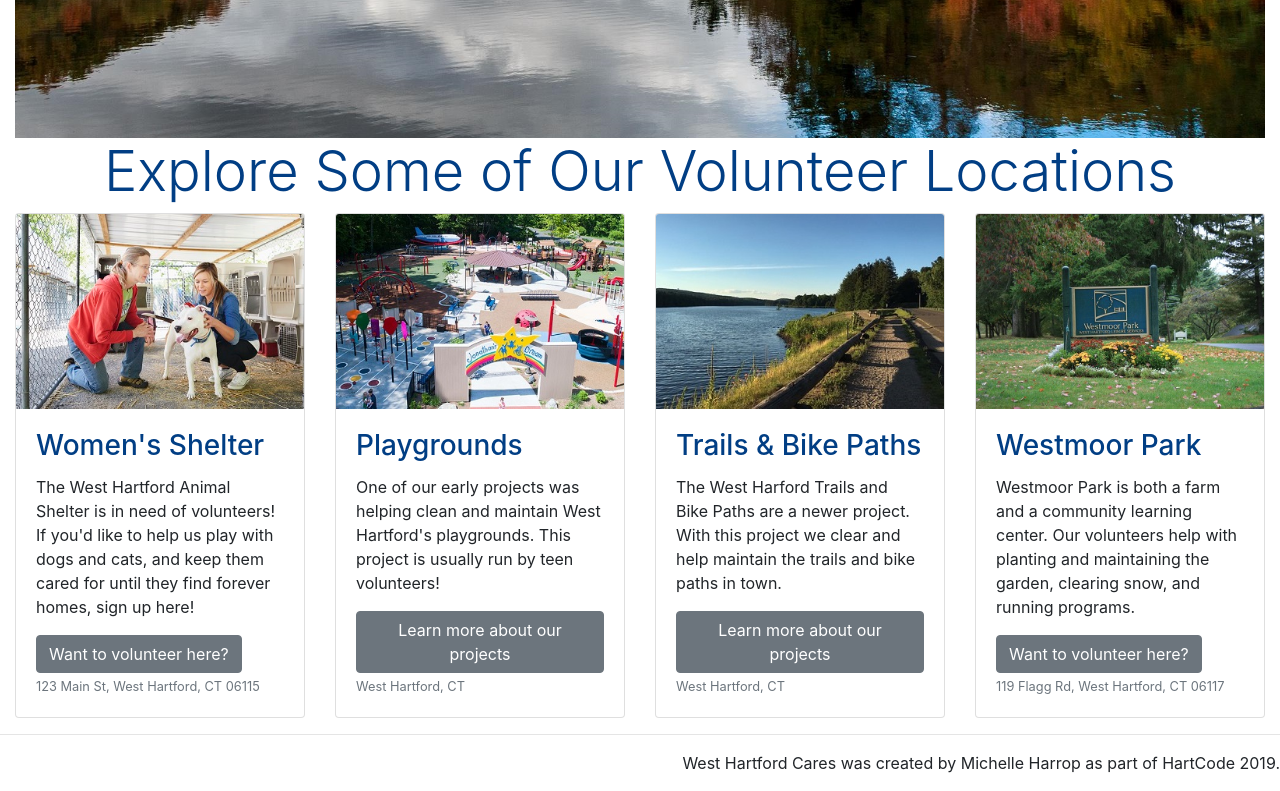
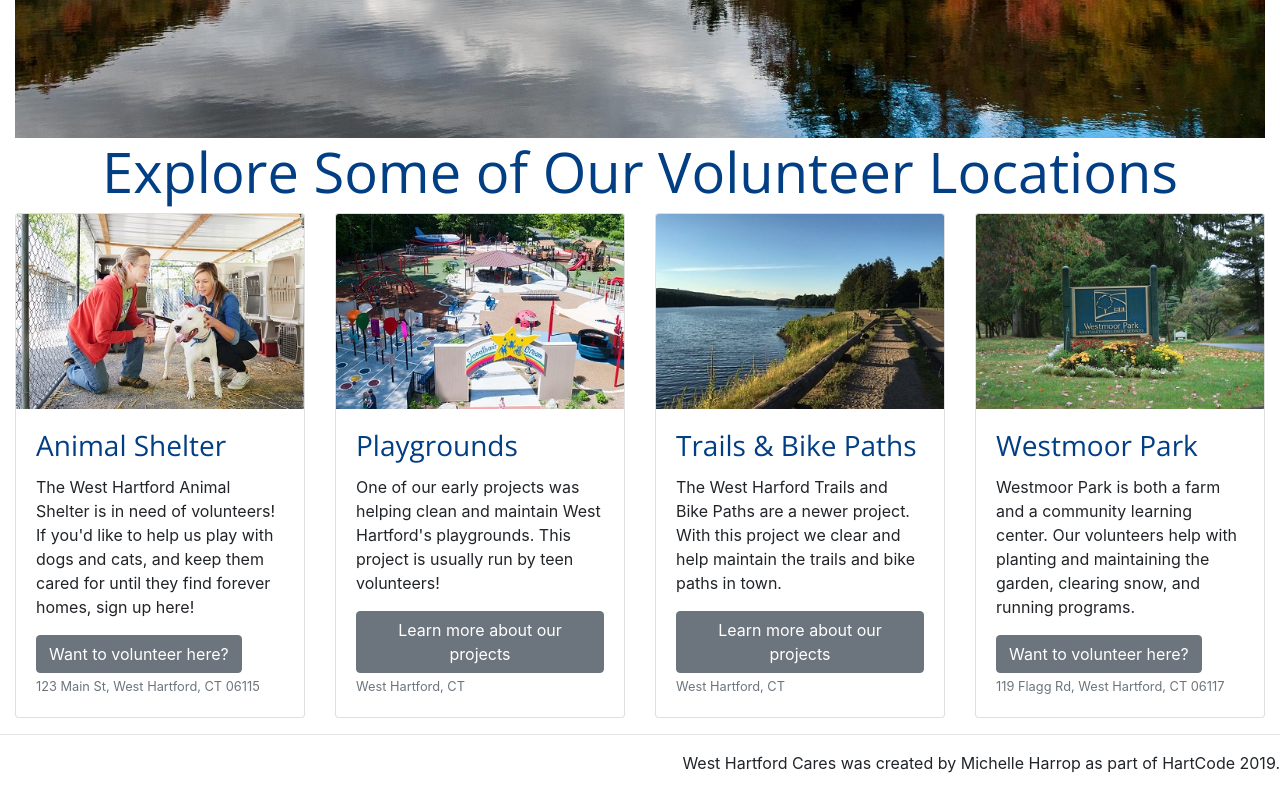
Before and after one commit to harropm1/WestHartfordCares, a plain HTML site: page public/index.html in a window 1280 px wide. Shown: the part 641-1432 px from the top of the page. Drawn offline with nearby package versions, Linux system fonts and the light colour scheme.

Commit message:
spilled water on computer

```diff
--- a/public/index.html
+++ b/public/index.html
@@ -10,10 +10,11 @@
     <link rel="stylesheet" href="https://stackpath.bootstrapcdn.com/bootstrap/4.3.1/css/bootstrap.min.css"
         integrity="sha384-ggOyR0iXCbMQv3Xipma34MD+dH/1fQ784/j6cY/iJTQUOhcWr7x9JvoRxT2MZw1T" crossorigin="anonymous">
 
-    <!--My favicon and css-->
+    <!--My favicon, font, and css-->
     <link rel="icon" href="images/hands-favicon.png">
     <link rel="stylesheet" href="styles/site.css">
     <link rel="stylesheet" href="styles/index.css">
+    <link href="https://fonts.googleapis.com/css?family=Open+Sans&display=swap" rel="stylesheet">
 
     <title>West Hartford Cares</title>
 </head>
@@ -54,7 +55,7 @@
                 <div class="card">
                     <img src="images/animalShelter-sm.jpg" class="card-img-top" alt="Animal Shelter">
                     <div class="card-body">
-                        <h3 class="card-title">Women's Shelter</h3>
+                        <h3 class="card-title">Animal Shelter</h3>
                         <p class="card-text">The West Hartford Animal Shelter is in need of volunteers! If you'd like to
                             help us play with dogs and cats, and keep them cared for until they find forever homes, sign
                             up here!</p>
--- a/public/styles/site.css
+++ b/public/styles/site.css
@@ -1,4 +1,5 @@
 /* color for site: #013e84 */
+
 
 .navbar-custom {
     background-color: #013e84 !important;
@@ -7,6 +8,7 @@
 
 h1, h2, h3 {
     color: #013e84;
+    font-family: 'Open Sans', sans-serif;
 }
 
 .blueBackground {
```
Also changed, not shown: public/about.html (+2 -1 lines), public/details.html (+2 -1 lines), public/editmember.html (+2 -1 lines), public/editteaminfo.html (+2 -1 lines), public/newteam.html (+2 -1 lines), public/search.html (+2 -1 lines), public/signup.html (+2 -1 lines).
